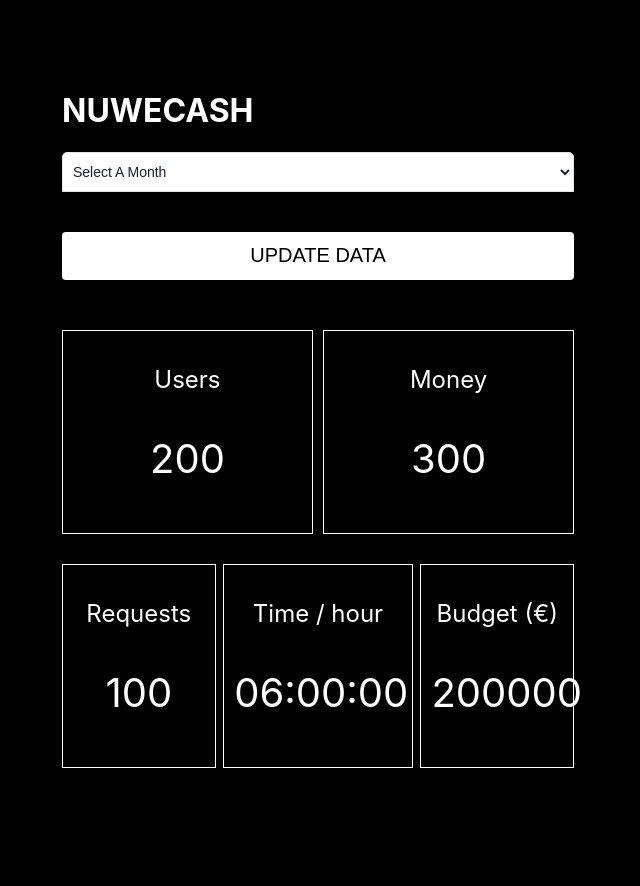
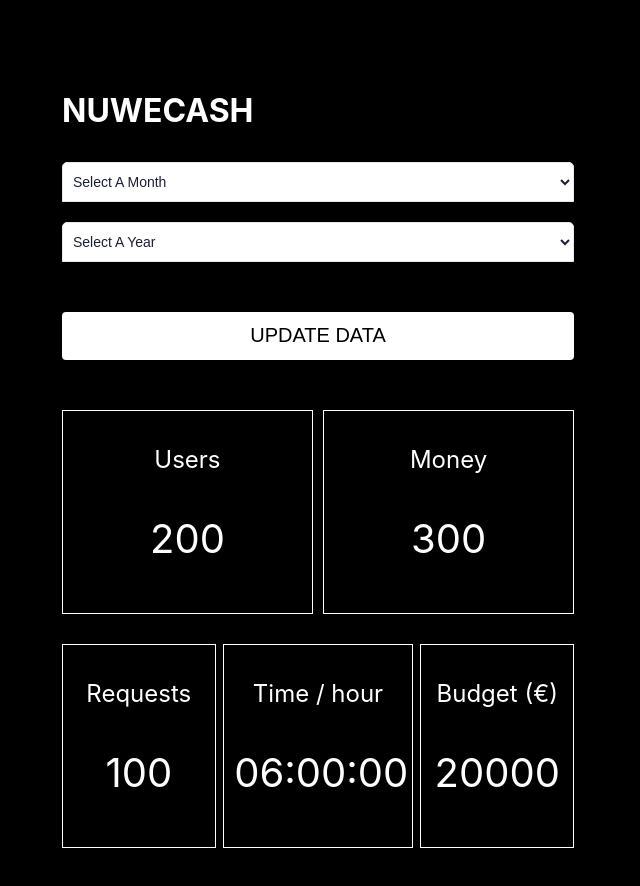
Before and after one commit to viespadago/retofinal, a React (Create React App) app in the folder nuwe/: page / in a window 1280 px wide. Shown: the top 886 px of the page, without its empty margins (322-962 px from the left). Built offline with nearby package versions, Linux system fonts and the light colour scheme.

Commit message:
added year selector

```diff
--- a/nuwe/src/App.css
+++ b/nuwe/src/App.css
@@ -21,6 +21,7 @@
 select {
   width: 100%;
   height: 40px;
+  margin: 10px 0;
   padding: 6px;
   text-transform: capitalize;
   font-size: 14px;
@@ -74,7 +75,7 @@
   box-sizing: border-box;
 }
 
-.info-details:first-child, .info-details:nth-child(2) {
+.info-details:first-child,  .info-details:nth-child(2) {
   width: 49%;
 }
 
--- /dev/null
+++ b/nuwe/src/assets/years.js
@@ -0,0 +1,4 @@
+export const years = [
+  { name: '2019', id: 1 },
+  { name: '2020', id: 2 },
+];
--- a/nuwe/src/components/Dashboard.js
+++ b/nuwe/src/components/Dashboard.js
@@ -19,7 +19,7 @@
                 <InfoDetails text="Money" number="300" />
                 <InfoDetails text="Requests" number="100" />
                 <InfoDetails text="Time / hour" number="06:00:00" />
-                <InfoDetails text="Budget (€)" number="200000" />
+                <InfoDetails text="Budget (€)" number="20000" />
                 {/* <div>{user}</div>
                 <div>{requestedMoney}</div>
                 <div>{acceptedRequests}</div>
--- a/nuwe/src/components/Formulary.js
+++ b/nuwe/src/components/Formulary.js
@@ -1,9 +1,12 @@
 import { useState } from 'react';
 import { SelectInput } from './SelectInput';
 import SubmitBtn from './SubmitBtn';
+import { months } from '../assets/months';
+import { years } from '../assets/years';
 
 export const Formulary = () => {
   const [month, setMonth] = useState('');
+  const [year, setYear] = useState('');
 
   const handleSubmit = (e) => {
     e.preventDefault();
@@ -21,7 +24,8 @@
 
   return (
     <form noValidate onSubmit={handleSubmit}>
-      <SelectInput setMonth={setMonth} />
+      <SelectInput value={ month } setMethod={ setMonth } text="month" data={ months }/>
+      <SelectInput value={ year } setMethod={ setYear } text="year" data={ years }/>
       <SubmitBtn method={ handleSubmit } />
     </form>
   );
--- a/nuwe/src/components/SelectInput.js
+++ b/nuwe/src/components/SelectInput.js
@@ -1,11 +1,9 @@
-import { months } from '../assets/months';
-
-export const SelectInput = ({ month, setMonth }) => {
+export const SelectInput = ({ value, setMethod, text, data }) => {
   return (
     <>
-      <select name="month" id="month" value={ month } onChange={ (e) => setMonth(e.target.value) }>
-        <option value={ null }>Select a month</option>
-        { months !== '' && months.map( (monthItem, id) => <option key={ id } value={ monthItem.name }>{ monthItem.name }</option>) }
+      <select name={text} id={text} value={ value } onChange={ (e) => setMethod(e.target.value) }>
+        <option value={ null }>Select a { text }</option>
+        { data !== '' && data.map( (dataItem, id) => <option key={ id } value={ dataItem.name }>{ dataItem.name }</option>) }
       </select>
     </>
   );
```
